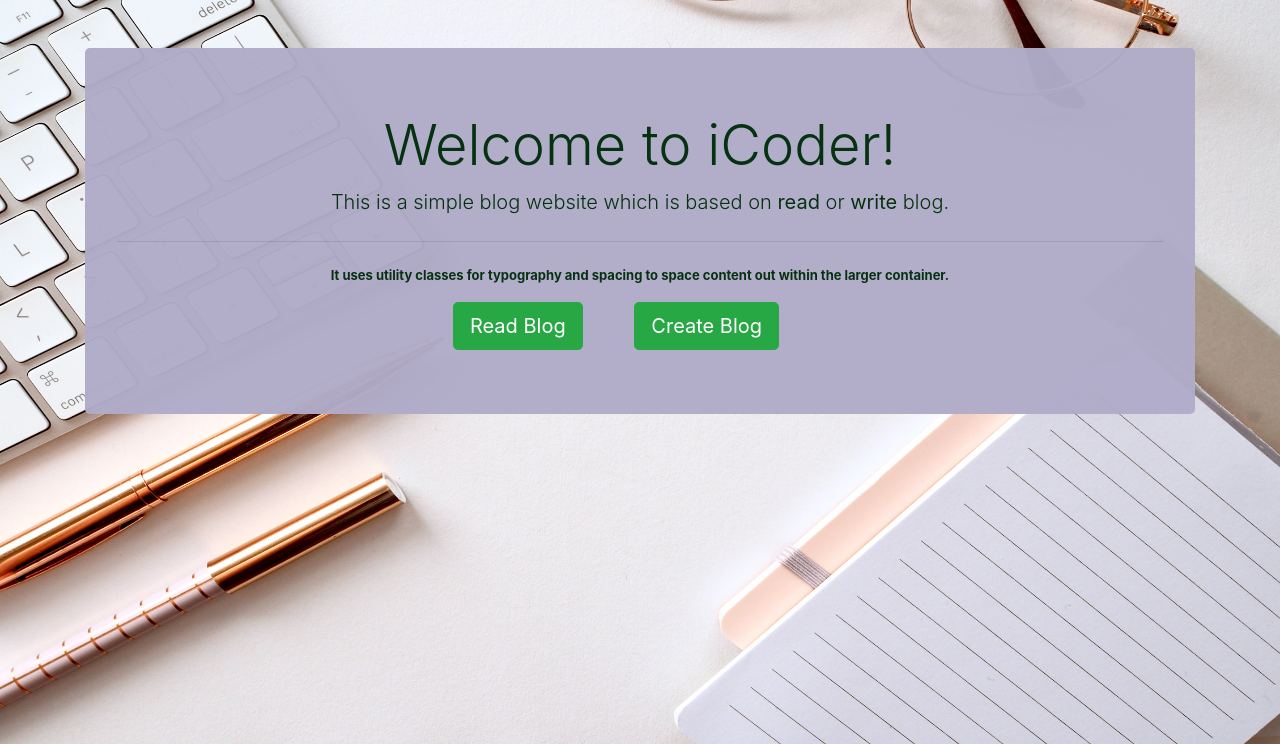
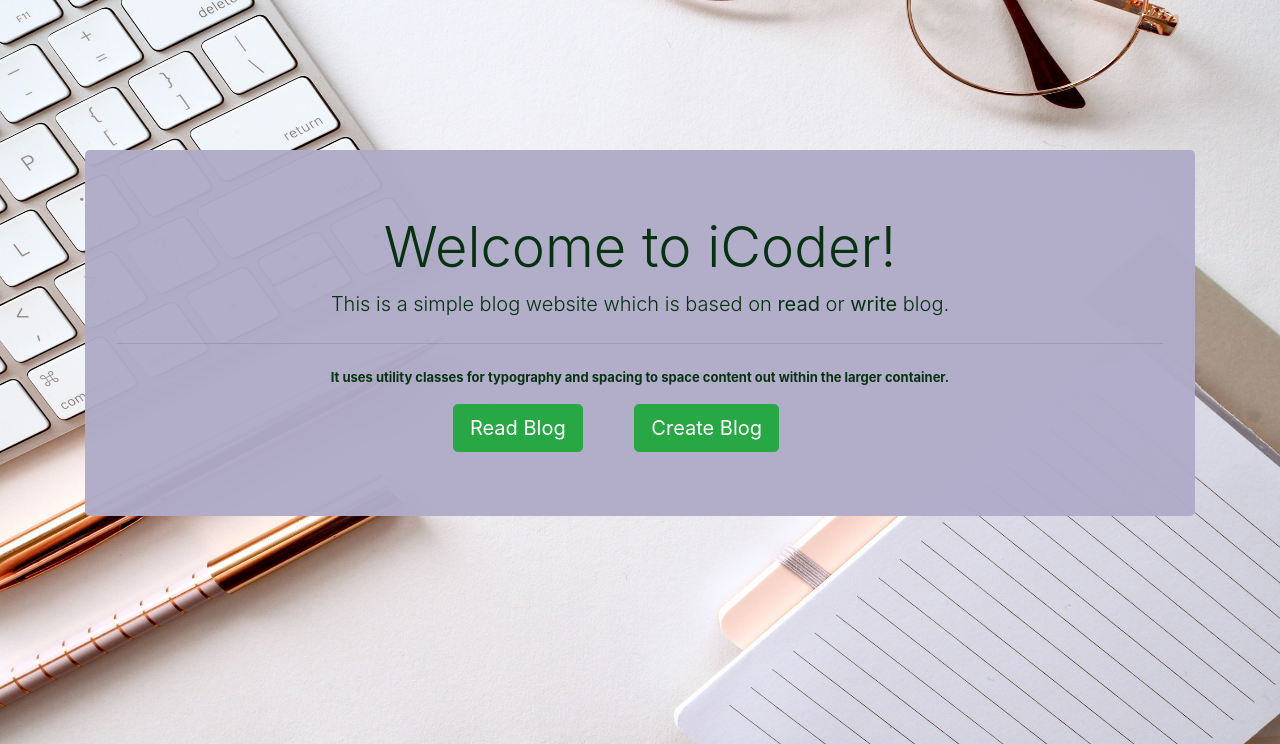
Before and after one commit to akshuy/internship-proj, a Django app: page / in a window 1280 px wide. Shown: the part 56-800 px from the top of the page. Run offline with Django 4.2, Linux system fonts and the light colour scheme; some libraries are stand-ins or nearby versions.

Commit message:
css styling

```diff
--- a/icoder/templates/blog/add.html
+++ b/icoder/templates/blog/add.html
@@ -27,12 +27,16 @@
     }
     </style>
 <h1>Creatr Your Blog Here</h1>
+{% if user.is_authenticated %}
 <form action="" method="post">
   {% csrf_token %}
   {{form.media}}
   {{form.as_p}}
   <button type="submit" class="btn btn-success">Submit</button>
   </form>
+  {% else %}
+  <p style="color:red"><b>Plese login to Create Post </b></p>
+  {% endif %}
 </div>
 </div>
 </body>
--- a/icoder/templates/home/home.html
+++ b/icoder/templates/home/home.html
@@ -12,22 +12,28 @@ Array.from(previews).forEach((element)=>{
 {% block homeactive %} active {% endblock homeactive %}
 {% block body %}
 
-
-<div class="container my-5 ">
-
-    <div class="jumbotron my-3 center"style="background-color:#b0acc9f7" >
 <style>
   body {
-          margin: 0;
+
     font-family: -apple-system,BlinkMacSystemFont,"Segoe UI",Roboto,"Helvetica Neue",Arial,"Noto Sans",sans-serif,"Apple Color Emoji","Segoe UI Emoji","Segoe UI Symbol","Noto Color Emoji";
     font-size: small;
     font-weight: 400;
     line-height: 1.5;
     color: #073211;
     text-align: -webkit-center;
+}
+.jumbotron{
+  background-color:#b0acc9f7;
+}
+.container{
+  margin-top: 150px;
+}
 
-      }
 </style>
+<div class="container ">
+
+    <div class="jumbotron my-3 center" >
+
 
 
       <h1 class="display-4">Welcome to iCoder!</h1>
```
Also changed, not shown: icoder/db.sqlite3. Lines whose indentation alone changed are shown as unchanged.
